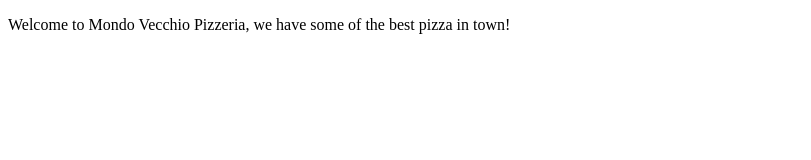
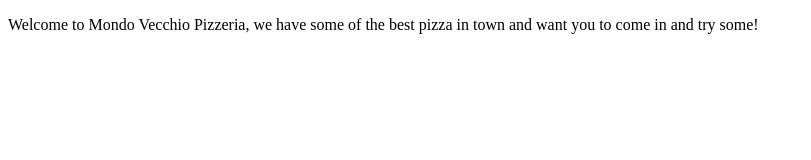
Before and after one commit to Ryan-K14/Ryan-K14.github.io, a plain HTML site: page index.html in a window 1280 px wide. Shown: the whole page, without its empty margins (0-811 px from the left). Drawn offline with Linux system fonts and the light colour scheme.

Commit message:
Update index.html

```diff
--- a/index.html
+++ b/index.html
@@ -4,7 +4,7 @@
 <title>The title of my page</title>
 </head>
 <body>
-<p> Welcome to Mondo Vecchio Pizzeria, we have some of the best pizza in town! </p>
+<p> Welcome to Mondo Vecchio Pizzeria, we have some of the best pizza in town and want you to come in and try some! </p>
 </body>
 
 </html>
```
